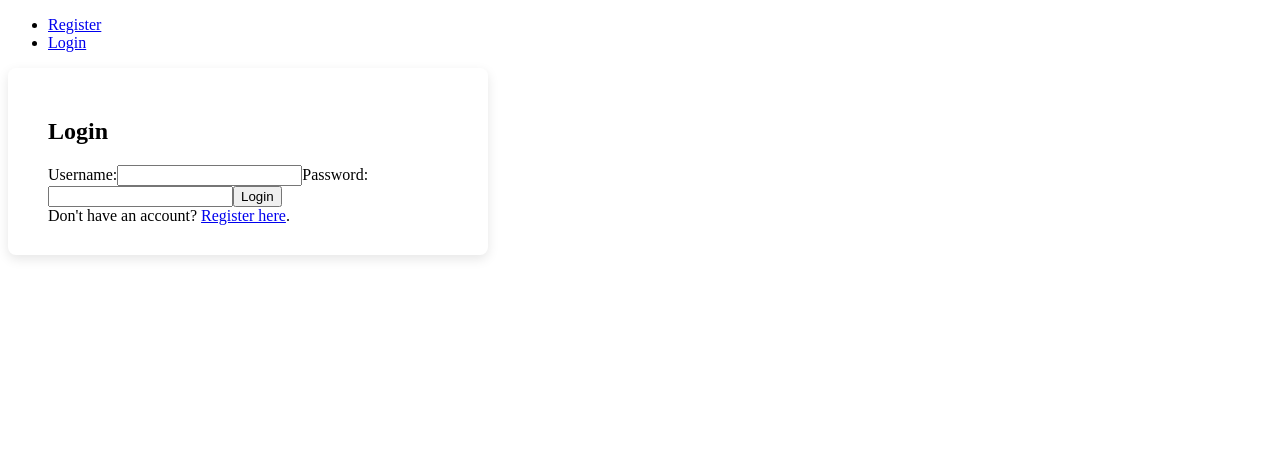
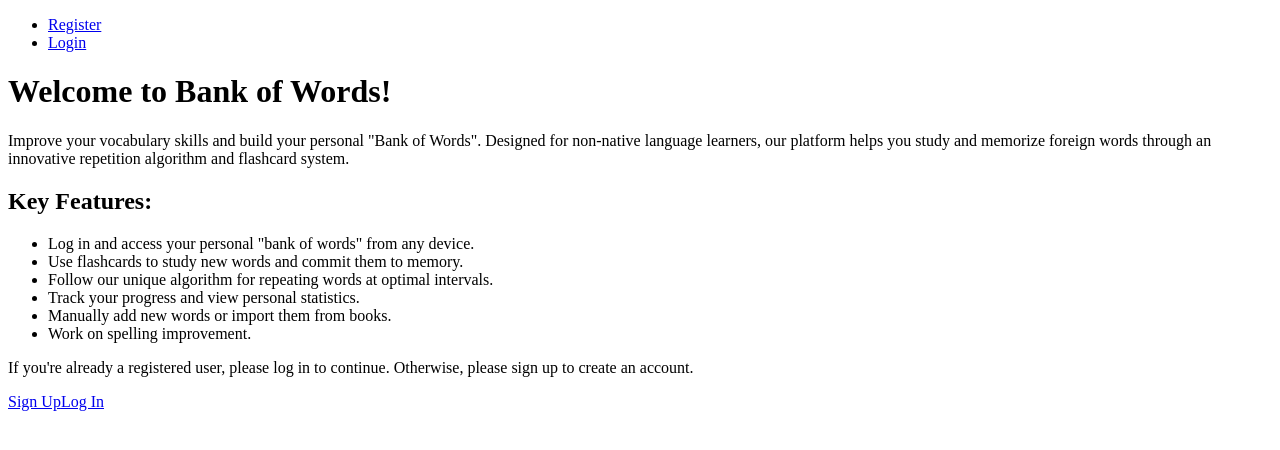
Before and after one commit to nikasagina/Bank-of-Words-frontend, a Vue app: page / in a window 1280 px wide. Before the commit this address led to /login. Shown: the top 450 px of the page. Built offline with nearby package versions, Linux system fonts and the light colour scheme.

Commit message:
Add Welcome and Profile page

```diff
--- a/src/App.vue
+++ b/src/App.vue
@@ -30,6 +30,10 @@
                     <router-link to="/upload"
                                  class="text-gray-700 hover:text-gray-900 font-medium tracking-wide transition-colors duration-200 ease-in-out">Upload</router-link>
                 </li>
+                <li v-if="isAuthenticated">
+                    <router-link to="/profile"
+                                 class="text-gray-700 hover:text-gray-900 font-medium tracking-wide transition-colors duration-200 ease-in-out">Profile</router-link>
+                </li>
             </ul>
         </nav>
         <router-view class="p-4"></router-view>
@@ -46,5 +50,6 @@ export default defineComponent({
             return this.$store.getters.isAuthenticated;
         }
     }
+
 });
 </script>
--- a/src/components/LoginComponent.vue
+++ b/src/components/LoginComponent.vue
@@ -48,10 +48,12 @@
 import apiService from '@/services/apiService';
 import { ref } from 'vue';
 import store from "@/store";
+import {useRouter} from "vue-router";
 
 export default {
     name: 'LoginComponent',
     setup() {
+        const router = useRouter();
         const username = ref('');
         const password = ref('');
         const loggedIn = ref(false); // Variable to track login status
@@ -67,21 +69,19 @@ export default {
                     errorMessage.value = "";
                     loggedIn.value = true;
                     showLogin.value = false; // Hide the login box when the user logs in
+                    await router.push('/profile');
                 }
             } catch (error) {
                 console.error(error);
-                loggedIn.value = true;
+                loggedIn.value = false;
                 errorMessage.value = 'Authentication failed. Please check your username and password.'; // Update error message
             }
         }
 
         function closeLoginBox() {
-            showLogin.value = false; // Hide the login box when the user clicks the "X" button
+            router.push('/'); // Redirect the user to the home page
         }
 
-        function openLoginBox() {
-            showLogin.value = true;
-        }
 
         return {
             username,
@@ -91,7 +91,6 @@ export default {
             showLogin, // Include showLogin in the return object
             login,
             closeLoginBox, // Include closeLoginBox in the return object
-            openLoginBox,
         };
     },
 };
--- a/src/components/LogoutComponent.vue
+++ b/src/components/LogoutComponent.vue
@@ -17,7 +17,7 @@ export default {
 
         onMounted(() => {
             store.dispatch('logout');
-            router.push('/login');
+            router.push('/');
         });
 
         return {};
--- /dev/null
+++ b/src/components/ProfileComponent.vue
@@ -0,0 +1,43 @@
+<template>
+    <div>
+        <h1>Welcome {{ user.username }}!</h1>
+        <p>Email: {{ user.email }}</p>
+        <p>Account created on {{ user.joinDate }}</p>
+    </div>
+</template>
+
+<script>
+import apiService from '@/services/apiService';
+import { reactive, onMounted } from 'vue';
+
+export default {
+    name: 'ProfileComponent',
+    setup() {
+        const user = reactive({
+            username: '',
+            email: '',
+            joinDate: ''
+        });
+
+        const getUserInfo = async () => {
+            try {
+                const response = await apiService.getUserInfo();
+                user.username = response.data.username;
+                user.email = response.data.email;
+                user.joinDate = response.data.joinDate;
+            } catch (error) {
+                console.error(error);
+                // Handle error
+            }
+        };
+
+        onMounted(() => {
+            getUserInfo();
+        });
+
+        return {
+            user
+        };
+    }
+};
+</script>
--- a/src/components/RegisterComponent.vue
+++ b/src/components/RegisterComponent.vue
@@ -57,10 +57,12 @@
 <script>
 import apiService from '@/services/apiService';
 import { ref } from 'vue';
+import {useRouter} from "vue-router";
 
 export default {
     name: 'RegisterComponent',
     setup() {
+        const router = useRouter();
         const username = ref('');
         const password = ref('');
         const email = ref('');
@@ -99,7 +101,7 @@ export default {
         }
 
         function closeRegisterBox() {
-            showRegister.value = false; // Set showRegister to false to hide the register box
+            router.push('/'); // Redirect the user to the home page
         }
 
         return {
--- /dev/null
+++ b/src/components/WelcomeComponent.vue
@@ -0,0 +1,28 @@
+<template>
+    <div class="container mx-auto py-10">
+        <h1 class="text-4xl font-bold mb-4">Welcome to Bank of Words!</h1>
+        <p class="text-lg mb-4">Improve your vocabulary skills and build your personal "Bank of Words". Designed for non-native language learners, our platform helps you study and memorize foreign words through an innovative repetition algorithm and flashcard system.</p>
+        <h2 class="text-2xl font-semibold mb-2">Key Features:</h2>
+        <ul class="list-disc list-inside text-lg mb-4">
+            <li>Log in and access your personal "bank of words" from any device.</li>
+            <li>Use flashcards to study new words and commit them to memory.</li>
+            <li>Follow our unique algorithm for repeating words at optimal intervals.</li>
+            <li>Track your progress and view personal statistics.</li>
+            <li>Manually add new words or import them from books.</li>
+            <li>Work on spelling improvement.</li>
+        </ul>
+        <p class="text-lg mb-4">If you're already a registered user, please log in to continue. Otherwise, please sign up to create an account.</p>
+        <router-link to="/register" class="bg-blue-500 hover:bg-blue-700 text-white font-bold py-2 px-4 rounded mr-4">Sign Up</router-link>
+        <router-link to="/login" class="bg-gray-500 hover:bg-gray-700 text-white font-bold py-2 px-4 rounded">Log In</router-link>
+    </div>
+</template>
+
+<script>
+export default {
+    name: 'WelcomeComponent',
+};
+</script>
+
+<style>
+/* Add custom styles for the component here */
+</style>
--- a/src/router/index.js
+++ b/src/router/index.js
@@ -7,9 +7,12 @@ import QuestionsComponent from "@/components/QuestionsComponent.vue";
 import WordInfoComponent from "@/components/WordInfoComponent.vue";
 import StatisticsComponent from "@/components/StatisticsComponent.vue";
 import UploadComponent from "@/components/UploadComponent.vue";
+import WelcomeComponent from "@/components/WelcomeComponent.vue";
+import ProfileComponent from "@/components/ProfileComponent.vue";
 import store from "@/store";
 
 const routes = [
+    { path: '/', component: WelcomeComponent },
     { path: '/register', component: RegisterComponent },
     { path: '/login', component: LoginComponent },
     { path: '/logout', component: LogoutComponent },
@@ -17,6 +20,7 @@ const routes = [
     { path: '/word-info', component: WordInfoComponent },
     { path: '/statistics', component: StatisticsComponent },
     { path: '/upload', component: UploadComponent },
+    {path: '/profile', component: ProfileComponent},
 ];
 
 export const router = createRouter({
@@ -27,12 +31,12 @@ export const router = createRouter({
 router.beforeEach((to, from, next) => {
     const isAuthenticated = store.getters.isAuthenticated;
 
-    if (!isAuthenticated && to.path !== '/login' && to.path !== '/register') {
+    if (!isAuthenticated && to.path !== '/login' && to.path !== '/register' && to.path !== '/' ) {
         // Redirect to login page if user is not authenticated and tries to access any page except login/register
         next({ path: '/login' });
-    } else if ((to.path === '/login' || to.path === '/register') && isAuthenticated) {
+    } else if ((to.path === '/login' || to.path === '/register' || to.path === '/') && isAuthenticated) {
         // Redirect to home page if user is already authenticated and tries to access login/register page
-        next({ path: '/' });
+        next({ path: '/profile' });
     } else {
         // Continue with navigation
         next();
--- a/src/services/apiService.js
+++ b/src/services/apiService.js
@@ -45,4 +45,7 @@ export default {
     getWordInfo: (word) => httpClient.get(`/word/info?word=${word}`),
     getLearningWords: () => httpClient.get('/word/learning'),
     getLearnedWords: () => httpClient.get('/word/learned'),
+
+    // UserController
+    getUserInfo: () => httpClient.get('/user/info')
 };
```
Also changed, not shown: src/components/UploadComponent.vue (+23 -7 lines).
